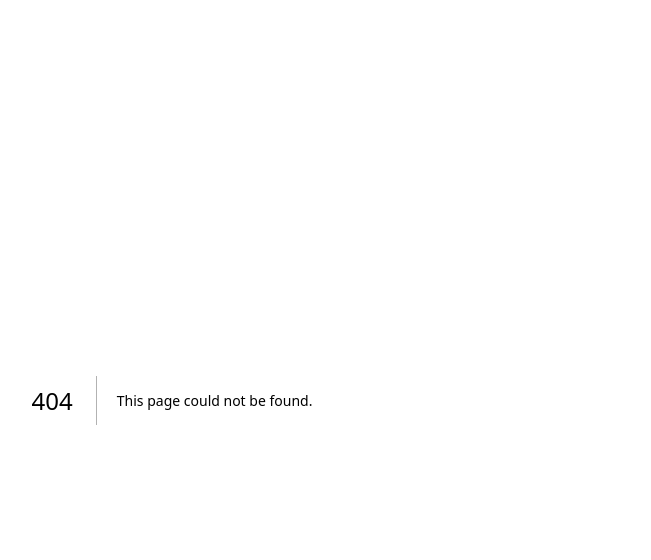
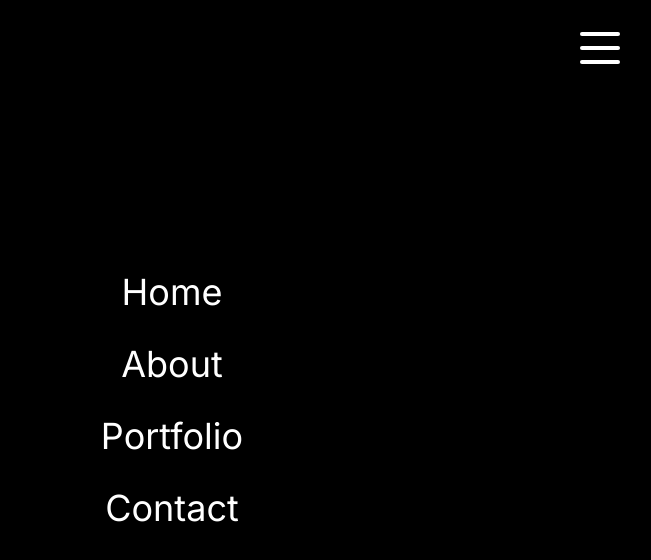
Before and after one commit to tomasba19/NextJS-Tailwind-FramerMotion, a Next.js app: page /about in a window 1280 px wide. Before the commit this address had no page. Shown: the top 560 px of the page, without its empty margins (468-1119 px from the left). Built offline with nearby package versions, Linux system fonts and the light colour scheme.

Commit message:
navbar progress

```diff
--- /dev/null
+++ b/src/app/about/page.jsx
@@ -0,0 +1,9 @@
+const AboutPage = () => {
+    return (
+        <div className="">
+            Aboutpage
+        </div>
+    )
+}
+
+export default AboutPage;
--- /dev/null
+++ b/src/app/contact/page.jsx
@@ -0,0 +1,9 @@
+const ContactPage = () => {
+    return (
+        <div className="">
+            Contactpage
+        </div>
+    )
+}
+
+export default ContactPage;
--- a/src/app/layout.js
+++ b/src/app/layout.js
@@ -1,5 +1,6 @@
 import { Inter } from "next/font/google";
 import "./globals.css";
+import NavBar from "@/components/navbar";
 
 const inter = Inter({ subsets: ["latin"] });
 
@@ -11,7 +12,16 @@
 export default function RootLayout({ children }) {
   return (
     <html lang="en">
-      <body className={inter.className}>{children}</body>
+      <body className={inter.className}>
+        <div className="w-screen h-screen bg-gradient-to-b from-blue-50 to-orange-100">
+          <div className="h-24">
+            <NavBar />
+          </div>
+          <div className="h-[calc(100vh - 6rem)]">
+          {children}
+          </div>
+        </div>
+      </body>
     </html>
   );
 }
--- /dev/null
+++ b/src/app/portfolio/page.jsx
@@ -0,0 +1,9 @@
+const PortfolioPage = () => {
+    return (
+        <div className="">
+            Portfoliopage
+        </div>
+    )
+}
+
+export default PortfolioPage;
--- a/src/components/navbar.jsx
+++ b/src/components/navbar.jsx
@@ -1,7 +1,54 @@
+"use client";
+
+import Link from "next/link";
+import { useState } from "react";
+
+const links = [
+  { url: "/", title: "Home" },
+  { url: "/about", title: "About" },
+  { url: "/portfolio", title: "Portfolio" },
+  { url: "/contact", title: "Contact" },
+];
+
 const NavBar = () => {
-    return (
-        <div className="">NavBar</div>
-    )
-}
+  const [open, setOpen] = useState(false);
+
+  return (
+    <div className="h-full flex items-center justify-between px-4 sm:px-8 md:px-12 lg:px-20 xl:px-48">
+      {/* Logo */}
+      <div className="">
+        <Link
+          href="/"
+          className="text-sm bg-black rounded-md p-1 font-semibold flex items-center justify-center"
+        >
+          <span className="text-white mr-1">Tomas</span>
+          <span className="w-12 h-8 rounded bg-white text-black flex items-center justify-center">
+            Barolo
+          </span>
+        </Link>
+      </div>
+      {/* Navigation Menu */}
+      <div className="">
+        {/* Button*/}
+        <button className="w-10 h-8 flex flex-col justify-between z-50 relative">
+          <div className="w-10 h-1 bg-white rounded"></div>
+          <div className="w-10 h-1 bg-white rounded"></div>
+          <div className="w-10 h-1 bg-white rounded"></div>
+        </button>
+        {/* MENU*/}
+        {
+          <div className="absolute top-0 left-0 w-screen h-screen bg-black text-white flex flex-col items-center justify-center gap-8 text-4xl">
+            {links.map((link) => (
+              <Link href={link.url} key={link.title}>
+                {" "}
+                {link.title}
+              </Link>
+            ))}
+          </div>
+        }
+      </div>
+    </div>
+  );
+};
 
 export default NavBar;
```
